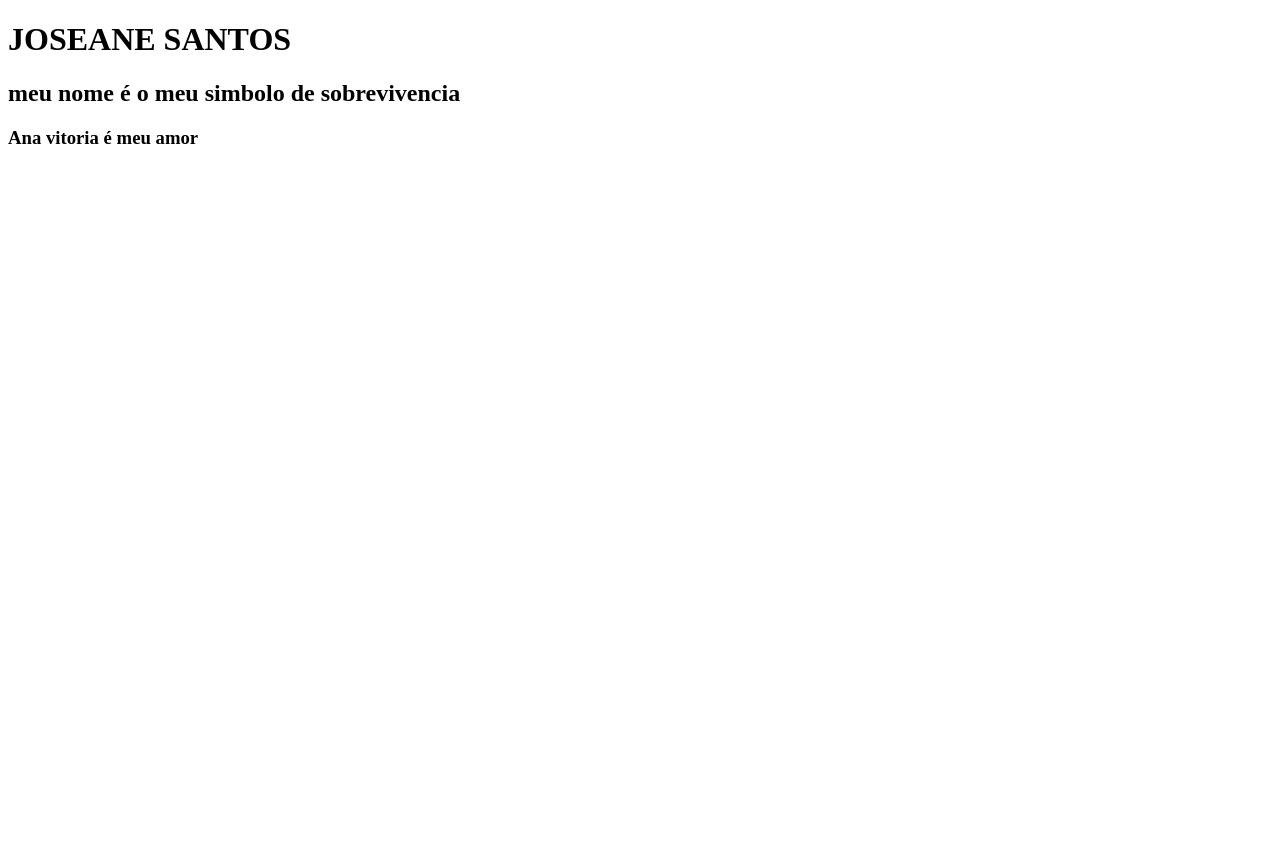
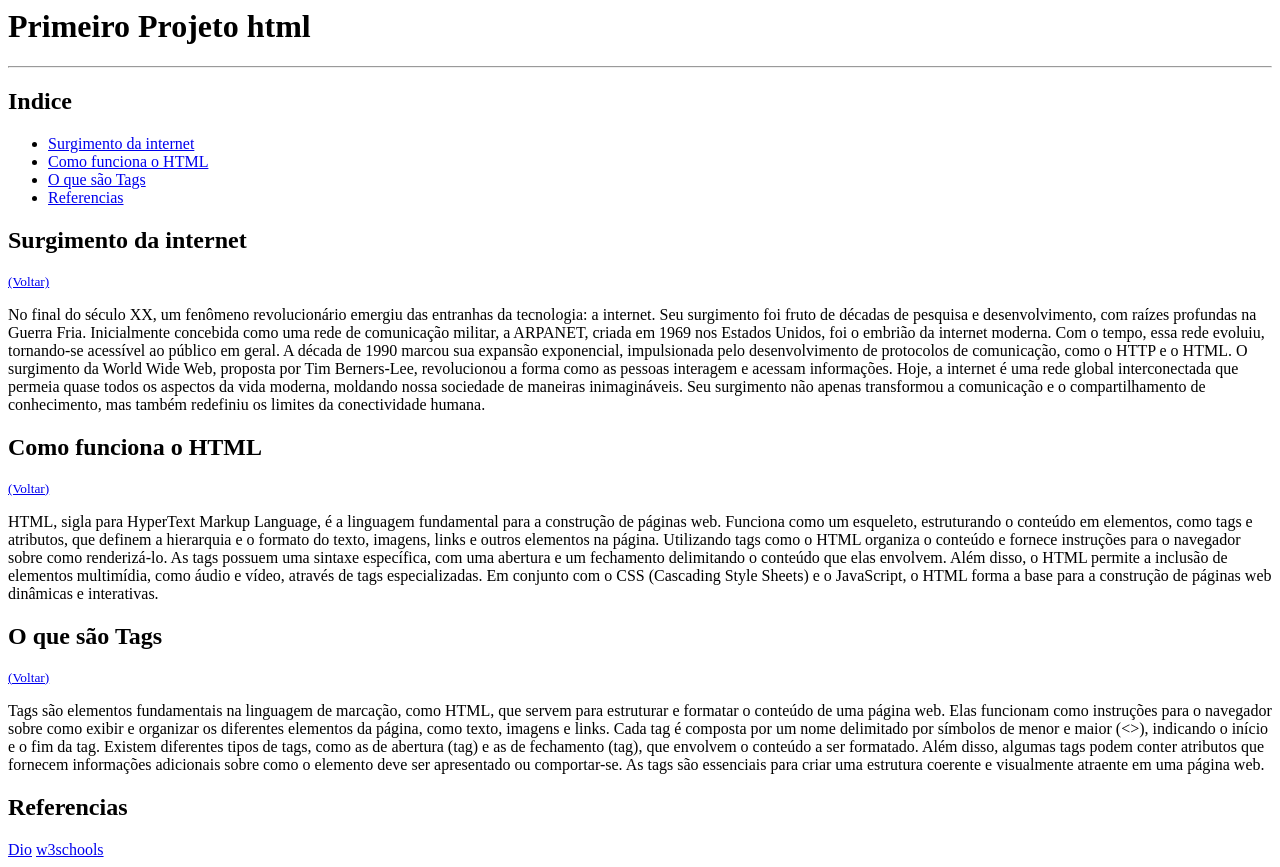
Before and after one commit to joseaneSCode/AulasDioo, a plain HTML site: page index.html in a window 1280 px wide. Before the commit the page ends 800 px from the top, so only its background shows below. Drawn offline with Linux system fonts and the light colour scheme.

Commit message:
configurado

```diff
--- a/index.html
+++ b/index.html
@@ -1,16 +1,34 @@
-<!DOCTYPE html>
-<html lang="pt-br">
+<html>
 
 <head>
-  <meta charset="UTF-8">
-  <meta name="viewport" content="width=device-width, initial-scale=1.0">
-  <title>Document</title>
+  <title>Primeiro projeto html</title>
 </head>
 
 <body>
-  <h1>JOSEANE SANTOS</h1>
-  <h2>meu nome é o meu simbolo de sobrevivencia</h2>
-  <h3>Ana vitoria é meu amor</h3>
+  <h1>Primeiro Projeto html</h1>
+  <hr />
+  <h2 id="inicio">Indice</h2>
+  <ul>
+    <li><a href="#surgimento"> Surgimento da internet</a></li>
+    <li><a href="#como-funciona"> Como funciona o HTML</a></li>
+    <li><a href="#tags"> O que são Tags</a></li>
+    <li><a href="#referencias"> Referencias</a></li>
+  </ul>
+  <h2 id="surgimento">Surgimento da internet</h2>
+  <small> <a href="#inicio">(Voltar)</a></small>
+  <p> No final do século XX, um fenômeno revolucionário emergiu das entranhas da tecnologia: a internet. Seu surgimento foi fruto de décadas de pesquisa e desenvolvimento, com raízes profundas na Guerra Fria. Inicialmente concebida como uma rede de comunicação militar, a ARPANET, criada em 1969 nos Estados Unidos, foi o embrião da internet moderna. Com o tempo, essa rede evoluiu, tornando-se acessível ao público em geral. A década de 1990 marcou sua expansão exponencial, impulsionada pelo desenvolvimento de protocolos de comunicação, como o HTTP e o HTML. O surgimento da World Wide Web, proposta por Tim Berners-Lee, revolucionou a forma como as pessoas interagem e acessam informações. Hoje, a internet é uma rede global interconectada que permeia quase todos os aspectos da vida moderna, moldando nossa sociedade de maneiras inimagináveis. Seu surgimento não apenas transformou a comunicação e o compartilhamento de conhecimento, mas também redefiniu os limites da conectividade humana.
+  </p>
+  <h2 id="como-funciona">Como funciona o HTML</h2>
+  <small> <a href="#inicio">(Voltar)</a></small>
+  <p> HTML, sigla para HyperText Markup Language, é a linguagem fundamental para a construção de páginas web. Funciona como um esqueleto, estruturando o conteúdo em elementos, como tags e atributos, que definem a hierarquia e o formato do texto, imagens, links e outros elementos na página. Utilizando tags como o HTML organiza o conteúdo e fornece instruções para o navegador sobre como renderizá-lo. As tags possuem uma sintaxe específica, com uma abertura e um fechamento delimitando o conteúdo que elas envolvem. Além disso, o HTML permite a inclusão de elementos multimídia, como áudio e vídeo, através de tags especializadas. Em conjunto com o CSS (Cascading Style Sheets) e o JavaScript, o HTML forma a base para a construção de páginas web dinâmicas e interativas.
+  </p>
+  <h2 id="tags">O que são Tags</h2>
+  <small> <a href="#inicio">(Voltar)</a></small>
+  <p> Tags são elementos fundamentais na linguagem de marcação, como HTML, que servem para estruturar e formatar o conteúdo de uma página web. Elas funcionam como instruções para o navegador sobre como exibir e organizar os diferentes elementos da página, como texto, imagens e links. Cada tag é composta por um nome delimitado por símbolos de menor e maior (<>), indicando o início e o fim da tag. Existem diferentes tipos de tags, como as de abertura (tag) e as de fechamento (tag), que envolvem o conteúdo a ser formatado. Além disso, algumas tags podem conter atributos que fornecem informações adicionais sobre como o elemento deve ser apresentado ou comportar-se. As tags são essenciais para criar uma estrutura coerente e visualmente atraente em uma página web.
+  </p>
+  <h2 id="referencias">Referencias</h2>
+  <a href="https://www.dio.me">Dio</a>
+  <a href="https://www.w3schools.com/html/"> w3schools</a>
 </body>
 
 </html>
```
